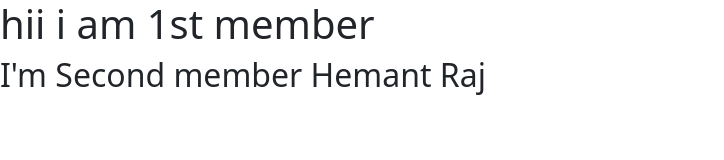
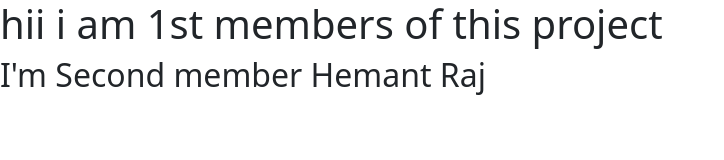
Before and after one commit to Vishal7547/technoriti-hackathon, a plain HTML site: page index.html in a window 1280 px wide. Shown: the whole page, without its empty margins (0-724 px from the left). Drawn offline with nearby package versions, Linux system fonts and the light colour scheme.

Commit message:
testing mode

```diff
--- a/index.html
+++ b/index.html
@@ -9,7 +9,7 @@
     <link href="https://cdn.jsdelivr.net/npm/bootstrap@5.3.0-alpha1/dist/css/bootstrap.min.css" rel="stylesheet" integrity="sha384-GLhlTQ8iRABdZLl6O3oVMWSktQOp6b7In1Zl3/Jr59b6EGGoI1aFkw7cmDA6j6gD" crossorigin="anonymous">
 </head>
 <body>
-    <h1>hii i am 1st member</h1>
+    <h1>hii i am 1st members of this project</h1>
     <h2>I'm Second member Hemant Raj</h2>
 
 
```
